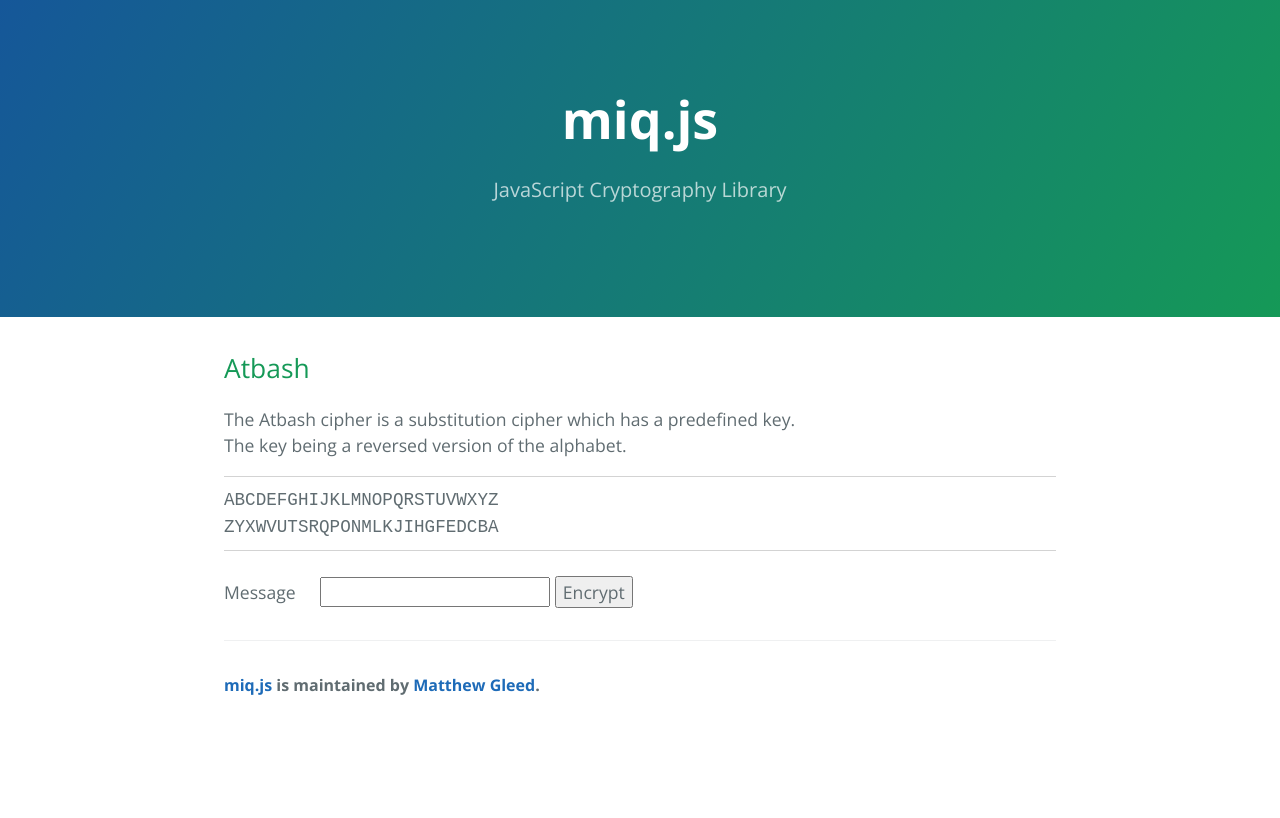
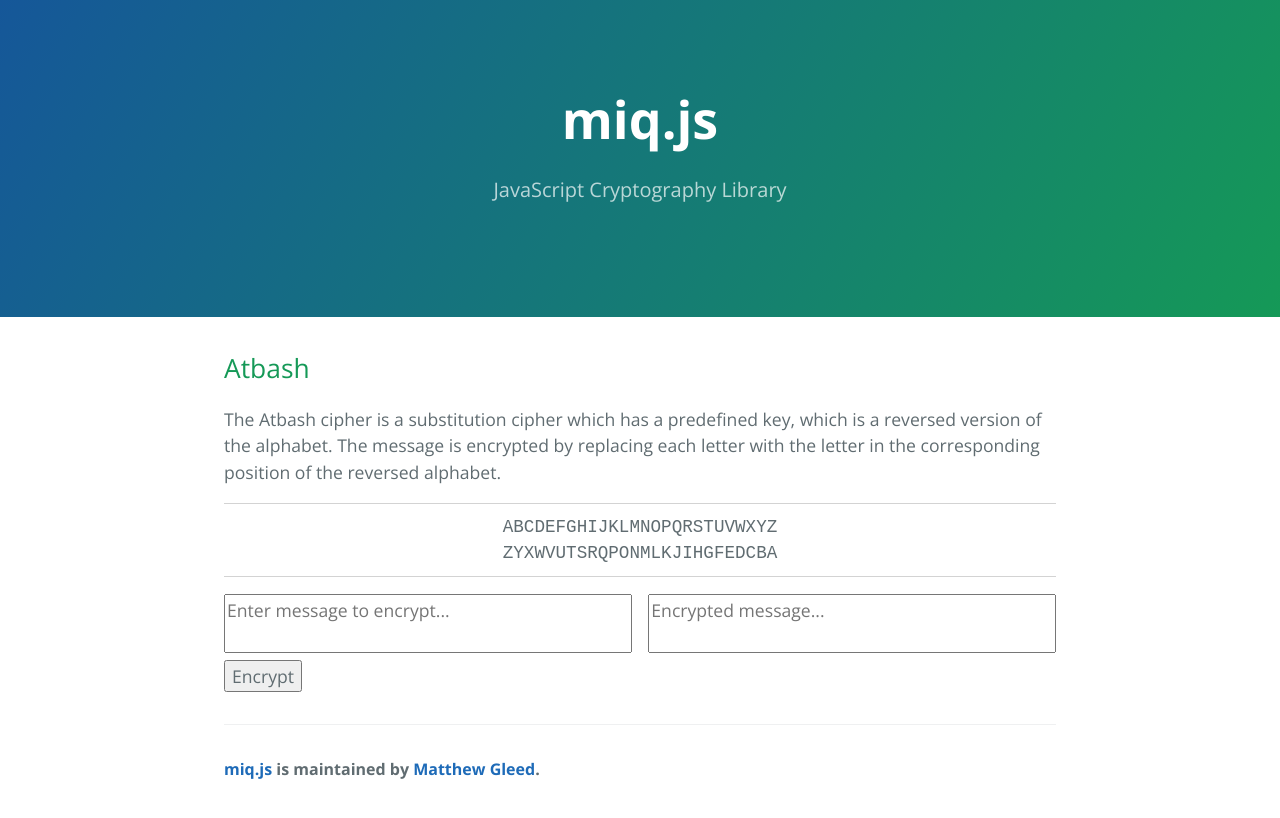
Before and after one commit to MattG-ZA/miq.js, a Jekyll site: the page built from README.md, in a window 1280 px wide. Shown: the top 818 px of the page. Built offline with Jekyll 4.4.1, drawn with Linux system fonts in a browser that asks for light colours; our own code applies the rules of GitHub Pages for plain Markdown files.

Commit message:
Styling rework

```diff
--- a/_layouts/default.html
+++ b/_layouts/default.html
@@ -7,10 +7,12 @@
   <meta name="theme-color" content="#157878">
   <meta name="apple-mobile-web-app-status-bar-style" content="black-translucent">
 
-<!--   <link rel="stylesheet" href="../assets/css/style.css"> -->
-  <link rel="stylesheet" href="{{ site.baseurl }}/assets/css/style.css">
-<!--   <link rel="shortcut icon" type="image/x-icon" href="../assets/media/icon.png" /> -->
-  <link rel="shortcut icon" type="image/x-icon" href="{{ site.baseurl }}/assets/media/icon.png" />
+  <link rel="stylesheet" href="../assets/css/templateStyle.css">
+  <!--   <link rel="stylesheet" href="{{ site.baseurl }}/assets/css/templateStyle.css"> -->
+  <link rel="stylesheet" href="../assets/css/customStyle.css">
+  <!--   <link rel="stylesheet" href="{{ site.baseurl }}/assets/css/customStyle.css"> -->
+  <link rel="icon" type="image/png" href="../assets/media/icon.png" />
+  <!--   <link rel="icon" type="image/png" href="{{ site.baseurl }}/assets/media/icon.png" /> -->
 
   <title>miq.js</title>
 </head>
@@ -22,32 +24,38 @@
   </header>
 
   <main id="content" class="main-content" role="main">
+    <span>
       <h2>Atbash</h2>
       <p>
-        The Atbash cipher is a substitution cipher which has a predefined key. <br />
-        The key being a reversed version of the alphabet.
+        The Atbash cipher is a substitution cipher which has a predefined key, which is a reversed version of the alphabet.
+        The message is encrypted by replacing each letter with the letter in the corresponding position of the reversed alphabet.
       </p>
-    <p style="border-top:1px solid lightgrey; padding-top: 10px; margin-bottom: 0px; font-family: monospace;" id="alphabet_paragraph">
+      <p class="atbash-top" id="atbash_alpha">
         ABCDEFGHIJKLMNOPQRSTUVWXYZ
       </p>
-    <p style="border-bottom:1px solid lightgrey; padding-bottom: 10px; margin-bottom: 25px; margin-top: 0px; font-family: monospace;" id="alphabet_paragraph_reversed">
+      <p class="atbash-bottom" id="atbash_alpha_reversed">
         ZYXWVUTSRQPONMLKJIHGFEDCBA
       </p>
-    <div style="margin-bottom: 20px">
-      <span style="margin-right: 20px">Message</span>
-      <input id="atbash_message" />
+      <div class="message-container">
+        <textarea id="atbash_message" class="message" placeholder="Enter message to encrypt..."></textarea>
+        <textarea id="atbash_message_encrypted" class="message-encrypted" placeholder="Encrypted message..." readonly></textarea>
+        <div>
             <button type="button" onclick="encryptMessage('atbash')">Encrypt</button>
         </div>
+      </div>
+    </span>
 
     <footer class="site-footer">
-      <span class="site-footer-owner"><a href="https://github.com/MattG-ZA/miq.js">miq.js</a> is maintained by <a href="https://github.com/MattG-ZA">Matthew Gleed</a>.</span>
+      <span class="site-footer-owner">
+        <a href="https://github.com/MattG-ZA/miq.js">miq.js</a> is maintained by <a href="https://github.com/MattG-ZA">Matthew Gleed</a>.
+      </span>
     </footer>
   </main>
 </body>
 
-<script src="{{ site.baseurl }}/assets/js/miq.js"></script>
-<script src="{{ site.baseurl }}/assets/js/app.js"></script>
-<!-- <script src="../assets/js/miq.js"></script>
-<script src="../assets/js/app.js"></script> -->
+<!-- <script src="{{ site.baseurl }}/assets/js/miq.js"></script>
+<script src="{{ site.baseurl }}/assets/js/app.js"></script> -->
+<script src="../assets/js/miq.js"></script>
+<script src="../assets/js/app.js"></script>
 
 </html>
--- /dev/null
+++ b/assets/css/customStyle.css
@@ -0,0 +1,28 @@
+div.message-container{
+    margin-bottom: 20px;
+}
+textarea.message{
+    min-width: 49%;
+    resize: none;
+}
+textarea.message-encrypted{
+    min-width: 49%;
+    resize: none;
+    float: right;
+}
+p.atbash-top{
+    border-top: 1px solid lightgrey;
+    padding-top: 10px;
+    margin-bottom: 0px;
+    font-family: monospace;
+    text-align: center;
+}
+p.atbash-bottom{
+    border-bottom: 1px solid lightgrey;
+    padding-bottom: 10px;
+    margin-bottom: 25px;
+    margin-top: 0px;
+    font-family: monospace;
+    text-align: center;
+    margin-bottom: 17px;
+}
--- a/assets/js/app.js
+++ b/assets/js/app.js
@@ -1,6 +1,6 @@
 const m = miq();
 
-let alphabet = 'ABCDEFGHIJKLMNOPQRSTUVWXYZ';
+const alphabet = 'ABCDEFGHIJKLMNOPQRSTUVWXYZ';
 
 const encryptMessage = (cipher) => {
     let encryptedMessage = '';
@@ -10,10 +10,10 @@ const encryptMessage = (cipher) => {
             const message = document.getElementById('atbash_message').value;
 
             encryptedMessage = m.atbash(message);
-            document.getElementById('atbash_message').value = encryptedMessage;
+            document.getElementById('atbash_message_encrypted').value = encryptedMessage;
 
-            document.getElementById('alphabet_paragraph').innerHTML = boldCharacters(message, alphabet);
-            document.getElementById('alphabet_paragraph_reversed').innerHTML = boldCharacters(encryptedMessage, alphabet.split('').reverse().join(''));
+            document.getElementById('atbash_alpha').innerHTML = boldCharacters(message, alphabet);
+            document.getElementById('atbash_alpha_reversed').innerHTML = boldCharacters(encryptedMessage, alphabet.split('').reverse().join(''));
 
             break;
         default:
@@ -21,6 +21,7 @@ const encryptMessage = (cipher) => {
     }
 };
 
+// Utility Functions
 const boldCharacters = (message, alphabet) => {
     let boldAlphabet = '';
 
```
Also changed, not shown: assets/css/templateStyle.css (renamed from assets/css/style.css). Lines whose indentation alone changed are shown as unchanged.
